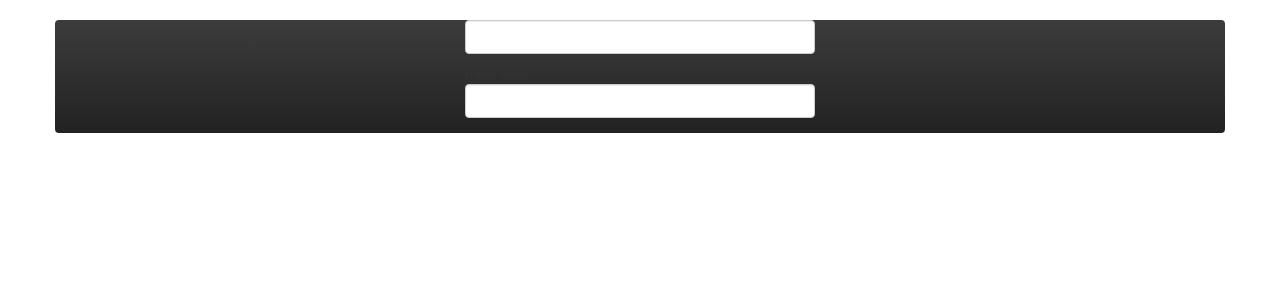
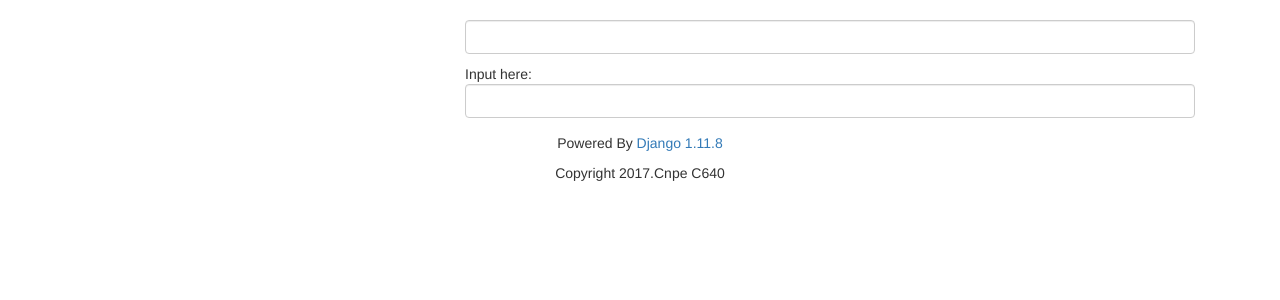
Before and after one commit to zhengjian2015/Algorithm, a Django app: template loginproject/main/templates/basemain.html in a window 1280 px wide. Shown: the part 52-352 px from the top of the page. Run offline with Django 3.2, Linux system fonts and the light colour scheme; the template is opened without the code that fills it, so the values that code supplies are empty; some libraries are stand-ins or nearby versions.

Commit message:
登陆功能

```diff
--- /dev/null
+++ b/loginproject/main/templates/accounts_profile.html
@@ -0,0 +1,5 @@
+{% extends 'basemain.html' %}
+
+{% block title %}个人信息修改{% endblock %}
+
+{% block content %}<h2>Here!</h2>{% endblock %}
--- a/loginproject/main/templates/basemain.html
+++ b/loginproject/main/templates/basemain.html
@@ -44,15 +44,24 @@
 </div>
 </nav>
 
-<div class="container navbar-inverse">
-    <div class="col-sm-4 col-sm-offset-4">
+<div class="container jumpbotron">
+    <div class="col-md-8 col-md-offset-4">
+    {% block content %}
     <div id="app" class="form-group">
         <p class="form-control" v-text="aaa"></p>
         <span>Input here:</span>
         <input class="form-control" v-model="aaa">
     </div>
+    {% endblock%}
     </div>
 </div>
+
+<div class="container text-center jumpbotron">
+    <p>Powered By <a href="/admin">Django 1.11.8</a></p>
+    <p>Copyright 2017.Cnpe C640</p>
+</div>
+
+    {% block vuejs %}
     <script type="text/javascript">
     var vm = new Vue({
         el:"#app",
@@ -61,5 +70,6 @@
         }
     });
     </script>
+    {% endblock %}
 </body>
 </html>
--- a/loginproject/main/views.py
+++ b/loginproject/main/views.py
@@ -8,4 +8,4 @@ def index(requset):
     return render(requset,"basemain.html")
 
 def accounts_profile(requset):
-    return render(requset,"basemain.html")
+    return render(requset,"accounts_profile.html")
```
Also changed, not shown: 1 other file.
